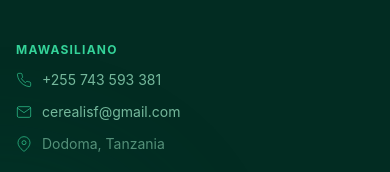
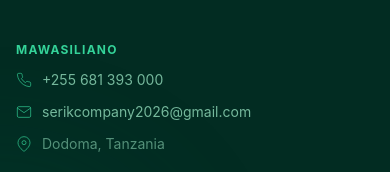
Before and after one commit to iamAdamKayange/Serik-Landing-Page, a React (Create React App) app: page / in a window 390 px wide. Shown: the part 7360-7532 px from the top of the page. Built offline with nearby package versions, Linux system fonts and the light colour scheme.

Commit message:
Feat: Complete SERIK landing page with dark/light mode, EN/SW language toggle, modals, video player, and responsive design

```diff
--- a/src/components/Footer.jsx
+++ b/src/components/Footer.jsx
@@ -33,7 +33,7 @@ const Footer = () => {
               }`}>
                 <svg className="w-5 h-5" fill="none" stroke="currentColor" viewBox="0 0 24 24"><rect x="2" y="2" width="20" height="20" rx="5" ry="5"/><path d="M16 11.37A4 4 0 1112.63 8 4 4 0 0116 11.37z"/><line x1="17.5" y1="6.5" x2="17.51" y2="6.5"/></svg>
               </a>
-              <a href="https://wa.me/255743593381" target="_blank" className={`w-9 h-9 rounded-lg flex items-center justify-center transition ${
+              <a href="https://wa.me/255681393000" target="_blank" className={`w-9 h-9 rounded-lg flex items-center justify-center transition ${
                 isDarkMode
                   ? 'bg-gray-800 text-emerald-300 hover:bg-emerald-500 hover:text-gray-900'
                   : 'bg-emerald-900/50 text-emerald-300 hover:bg-emerald-400 hover:text-emerald-950'
@@ -69,13 +69,13 @@ const Footer = () => {
                 <svg className={`w-4 h-4 shrink-0 ${
                   isDarkMode ? 'text-emerald-400' : 'text-emerald-400'
                 }`} fill="none" stroke="currentColor" viewBox="0 0 24 24"><path d="M22 16.92v3a2 2 0 01-2.18 2 19.79 19.79 0 01-8.63-3.07 19.5 19.5 0 01-6-6 19.79 19.79 0 01-3.07-8.67A2 2 0 014.11 2h3a2 2 0 012 1.72 12.84 12.84 0 00.7 2.81 2 2 0 01-.45 2.11L8.09 9.91a16 16 0 006 6l1.27-1.27a2 2 0 012.11-.45 12.84 12.84 0 002.81.7A2 2 0 0122 16.92z"/></svg>
-                <a href="tel:+255743593381" className={`transition ${isDarkMode ? 'hover:text-emerald-400' : 'hover:text-emerald-300'}`}>+255 743 593 381</a>
+                <a href="tel:+255743593381" className={`transition ${isDarkMode ? 'hover:text-emerald-400' : 'hover:text-emerald-300'}`}>+255 681 393 000</a>
               </li>
               <li className="flex items-center gap-2.5">
                 <svg className={`w-4 h-4 shrink-0 ${
                   isDarkMode ? 'text-emerald-400' : 'text-emerald-400'
                 }`} fill="none" stroke="currentColor" viewBox="0 0 24 24"><path d="M4 4h16c1.1 0 2 .9 2 2v12c0 1.1-.9 2-2 2H4c-1.1 0-2-.9-2-2V6c0-1.1.9-2 2-2z"/><polyline points="22,6 12,13 2,6"/></svg>
-                <a href="mailto:cerealisf@gmail.com" className={`transition ${isDarkMode ? 'hover:text-emerald-400' : 'hover:text-emerald-300'}`}>cerealisf@gmail.com</a>
+                <a href="mailto:cerealisf@gmail.com" className={`transition ${isDarkMode ? 'hover:text-emerald-400' : 'hover:text-emerald-300'}`}>serikcompany2026@gmail.com</a>
               </li>
               <li className={`flex items-center gap-2.5 ${
                 isDarkMode ? 'text-gray-500' : 'text-emerald-200/50'
```
